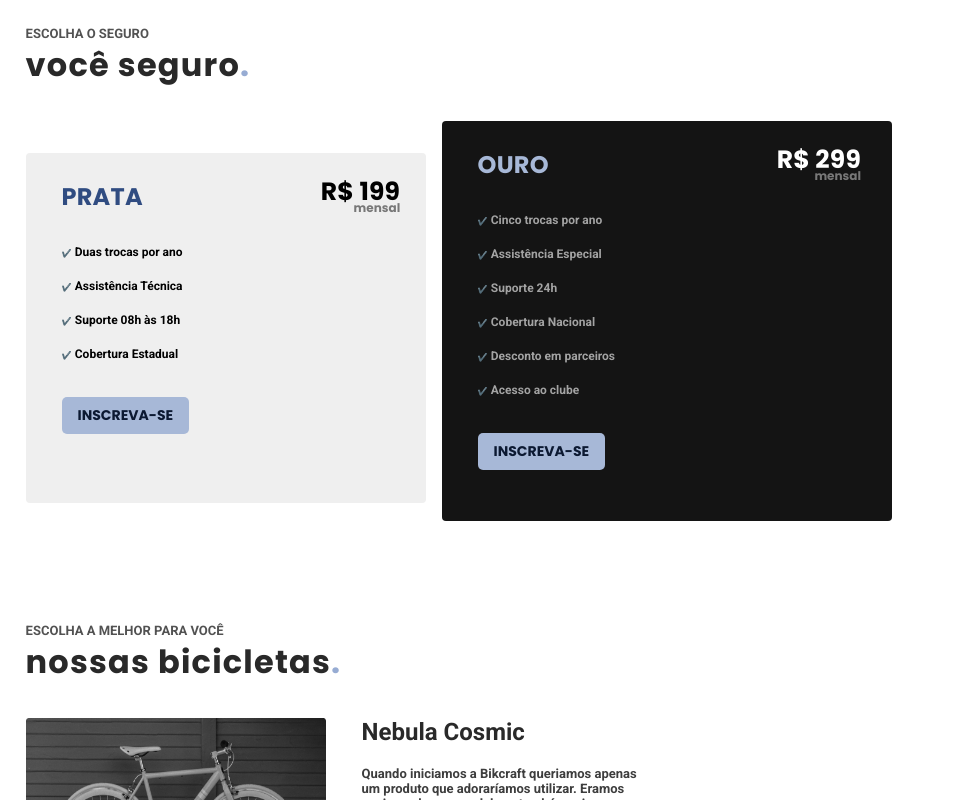
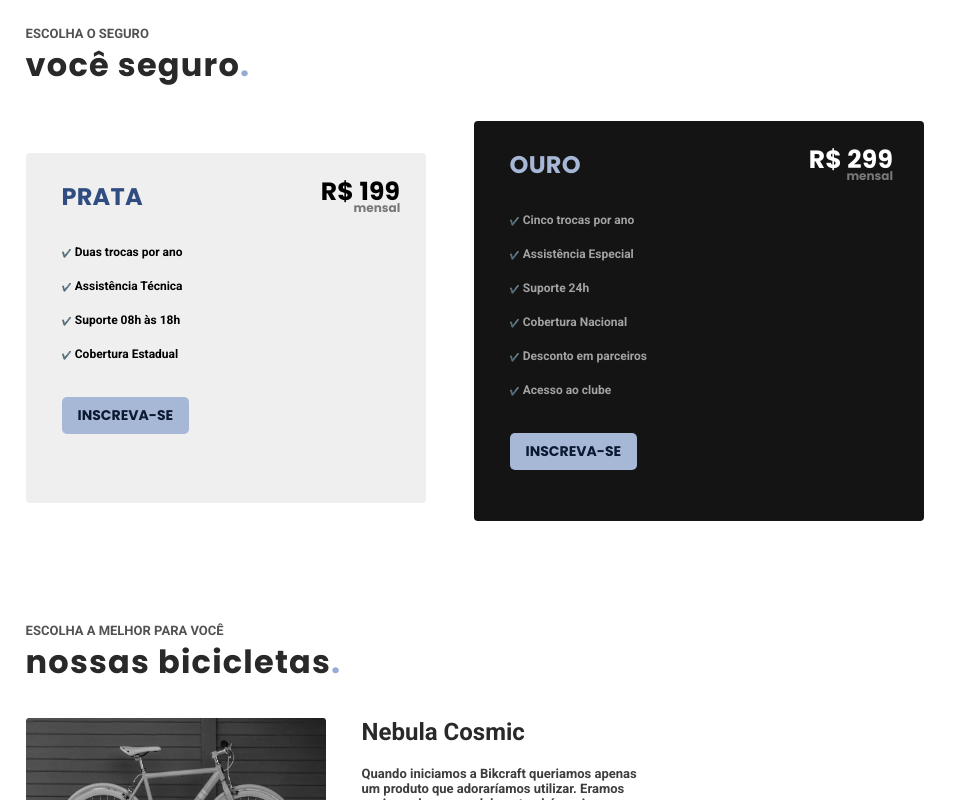
Before and after one commit to GustavoRMendes/next-bike, a Next.js app: page / in a window 1280 px wide. Shown: the top 800 px of the page, without its empty margins (0-961 px from the left). Built offline with nearby package versions, Linux system fonts and the light colour scheme.

Commit message:
gap element

```diff
--- a/src/app/page.tsx
+++ b/src/app/page.tsx
@@ -7,7 +7,7 @@ export default function Home () {
     <>
       <p >ESCOLHA O SEGURO</p>
       <h1>você seguro<strong>.</strong></h1>
-      <main>
+      <main style={{gap:'3rem'}}>
         <div className='prata'>
           <div className='priceTitle'>
             <h3 className='titlePrata'>PRATA</h3>
```
